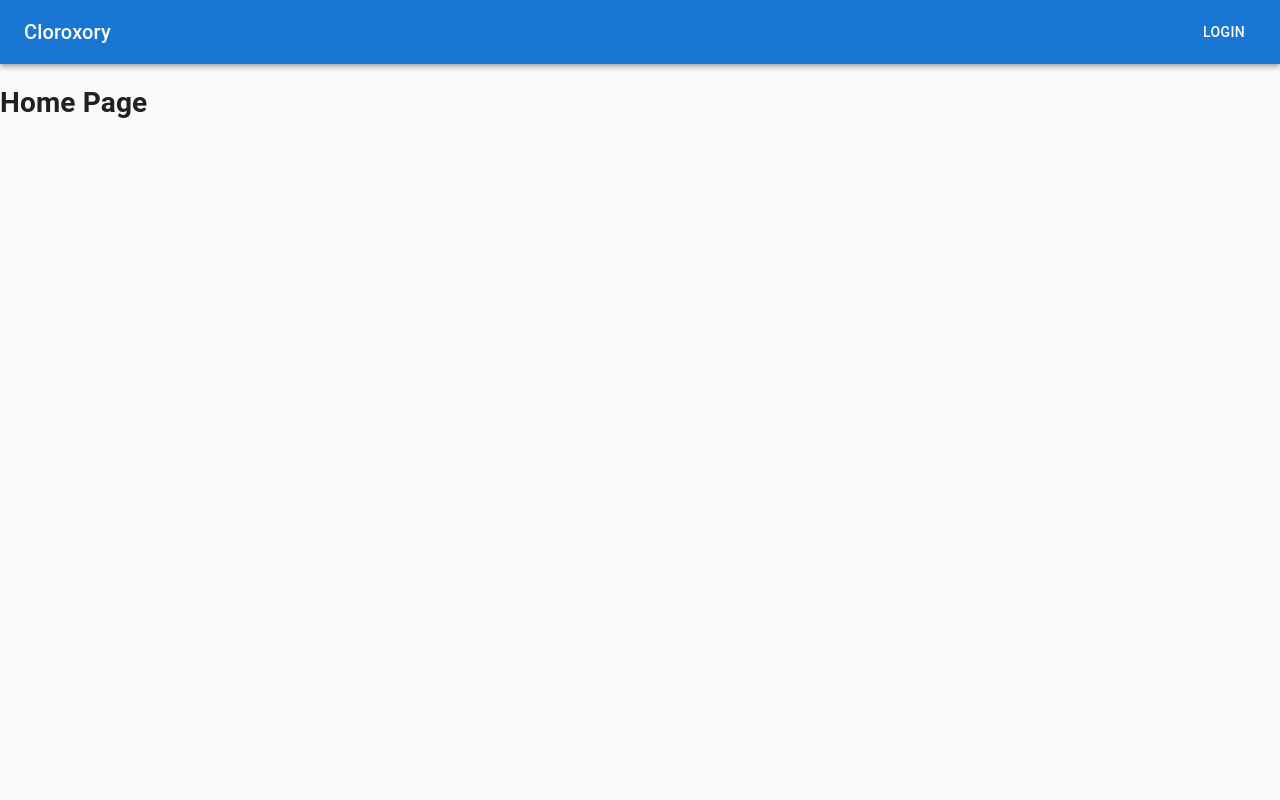
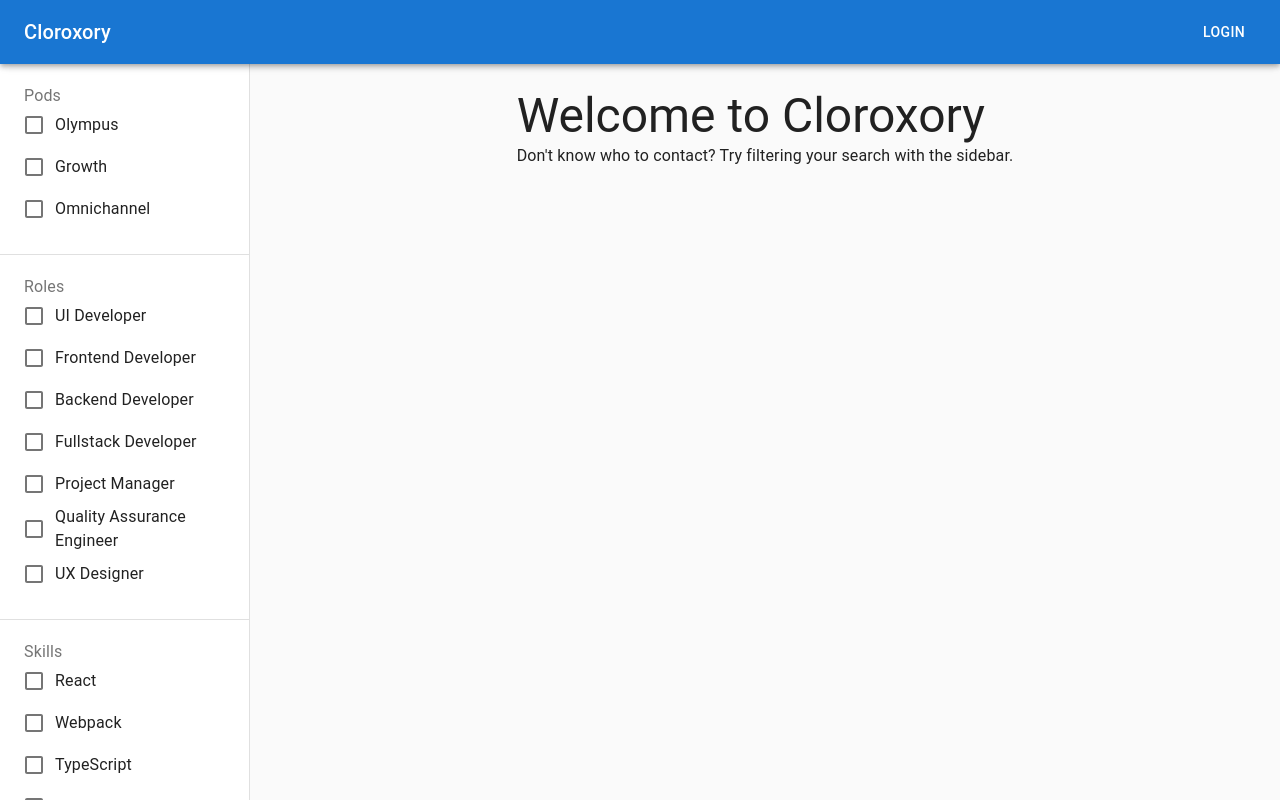
Before and after one commit to martinmags/july-challenge-tbd, a React (Create React App) app: page / in a window 1280 px wide. Built offline with nearby package versions, Linux system fonts and the light colour scheme.

Commit message:
react-hook-forms works to handle filter selection

```diff
--- a/package.json
+++ b/package.json
@@ -14,6 +14,7 @@
     "axios": "^0.21.1",
     "react": "^17.0.2",
     "react-dom": "^17.0.2",
+    "react-hook-form": "^7.12.1",
     "react-router-dom": "^5.2.0",
     "react-scripts": "4.0.3",
     "typescript": "^4.3.5",
--- a/src/App.tsx
+++ b/src/App.tsx
@@ -1,27 +1,38 @@
 import React from 'react';
 import { CssBaseline } from '@material-ui/core';
 import { BrowserRouter as Router, Switch, Route } from 'react-router-dom';
-import { ThemeProvider } from '@material-ui/core/styles';
+import { makeStyles, ThemeProvider } from '@material-ui/core/styles';
 import theme from './theme';
 // Static Components
 import Header from './components/Header';
 
 // Pages
 import { HomePage, ProfilePage, LoginPage } from './pages';
+const useStyles = makeStyles(() => ({
+	root: {
+		display: 'flex',
+	},
+}));
+function App() {
+	const classes = useStyles();
 
-function App() {
 	return (
+		<div className={classes.root}>
 			<ThemeProvider theme={theme}>
 				<Router>
 					<Header />
 					<Switch>
+						{/* PUBLIC: Search the directory by filters */}
 						<Route exact path='/' component={HomePage} />
+						{/* PUBLIC: Login with your credentials */}
+						<Route exact path='/login' component={LoginPage} />
+						{/* PROTECTED: View and Edit your profile information */}
 						<Route exact path='/profile' component={ProfilePage} />
-					<Route exact path='/login' component={LoginPage} />
 					</Switch>
 				</Router>
 				<CssBaseline />
 			</ThemeProvider>
+		</div>
 	);
 }
 
--- a/src/components/Header/index.tsx
+++ b/src/components/Header/index.tsx
@@ -1,32 +1,41 @@
 import React from 'react';
+import { createStyles, Theme, makeStyles } from '@material-ui/core/styles';
 import { AppBar, Toolbar, Typography, Button } from '@material-ui/core';
-import { makeStyles } from '@material-ui/core/styles';
+import Sidebar from '../Sidebar';
 
-const useStyles = makeStyles((theme) => ({
+const useStyles = makeStyles((theme: Theme) =>
+	createStyles({
 		root: {
+			display: 'flex',
 			flexGrow: 1,
+		},
+		appBar: {
+			zIndex: theme.zIndex.drawer + 1,
 		},
 		title: {
 			flexGrow: 1,
 		},
-}));
-interface Props {}
+	})
+);
 
-const HeaderPresenter = (props: Props) => {
+const Header = () => {
 	const classes = useStyles();
 
 	return (
 		<div className={classes.root}>
-			<AppBar position='static'>
+			<AppBar position='fixed' className={classes.appBar}>
 				<Toolbar>
-					<Typography variant='h6' className={classes.title}>
+					<Typography variant='h6' className={classes.title} noWrap>
 						Cloroxory
 					</Typography>
 					<Button color='inherit'>Login</Button>
+					{/* Accessible if logged-in */}
+					{/* <Button color='inherit'>Profile</Button> */}
 				</Toolbar>
 			</AppBar>
+			<Sidebar />
 		</div>
 	);
 };
 
-export default HeaderPresenter;
+export default Header;
--- /dev/null
+++ b/src/components/Sidebar/index.tsx
@@ -0,0 +1,245 @@
+import React from 'react';
+import { useForm, Controller, SubmitHandler } from 'react-hook-form';
+import {
+	Toolbar, // used as a spacer in Drawer
+	Drawer,
+	Divider,
+	FormControl,
+	FormLabel,
+	FormGroup,
+	FormControlLabel,
+	Checkbox,
+	Button,
+} from '@material-ui/core';
+import { makeStyles } from '@material-ui/core/styles';
+
+const drawerWidth = 250;
+
+const useStyles = makeStyles((theme) => ({
+	drawer: {
+		width: drawerWidth,
+		flexShrink: 0,
+	},
+	drawerPaper: {
+		width: drawerWidth,
+	},
+	drawerContainer: {
+		overflow: 'auto',
+	},
+	formControl: {
+		margin: theme.spacing(3),
+	},
+}));
+
+// TODO: Extract to its own file
+interface FilterTypes {
+	// Pods
+	olympus: boolean;
+	growth: boolean;
+	omnichannel: boolean;
+	// Roles
+	ui_developer: boolean;
+	fullstack_developer: boolean;
+	frontend_developer: boolean;
+	backend_developer: boolean;
+	project_manager: boolean;
+	quality_assurance_engineer: boolean;
+	ux_designer: boolean;
+	// Skills
+	react: boolean;
+	webpack: boolean;
+	typescript: boolean;
+	jest: boolean;
+	rabbitmq: boolean;
+}
+
+const Sidebar = () => {
+	const classes = useStyles();
+	const { handleSubmit, control } = useForm<FilterTypes>();
+	const onSubmit: SubmitHandler<FilterTypes> = (data) => {
+		console.log(data);
+	};
+
+	return (
+		<Drawer
+			className={classes.drawer}
+			variant='permanent'
+			classes={{
+				paper: classes.drawerPaper,
+			}}
+		>
+			<Toolbar />
+
+			<div className={classes.drawerContainer}>
+				<form onSubmit={handleSubmit(onSubmit)}>
+					{/* Pods Filter */}
+					<FormControl component='fieldset' className={classes.formControl}>
+						<FormLabel component='legend'>Pods</FormLabel>
+						<FormGroup>
+							<Controller
+								name='olympus'
+								control={control}
+								defaultValue={false}
+								rules={{ required: false }}
+								render={({ field }) => (
+									<FormControlLabel control={<Checkbox {...field} />} label='Olympus' />
+								)}
+							/>
+							<Controller
+								name='growth'
+								control={control}
+								defaultValue={false}
+								rules={{ required: false }}
+								render={({ field }) => (
+									<FormControlLabel control={<Checkbox {...field} />} label='Growth' />
+								)}
+							/>
+							<Controller
+								name='omnichannel'
+								control={control}
+								defaultValue={false}
+								rules={{ required: false }}
+								render={({ field }) => (
+									<FormControlLabel control={<Checkbox {...field} />} label='Omnichannel' />
+								)}
+							/>
+						</FormGroup>
+					</FormControl>
+					<Divider />
+
+					{/* Roles Filter */}
+					<FormControl component='fieldset' className={classes.formControl}>
+						<FormLabel component='legend'>Roles</FormLabel>
+						<FormGroup>
+							<Controller
+								name='ui_developer'
+								control={control}
+								defaultValue={false}
+								rules={{ required: false }}
+								render={({ field }) => (
+									<FormControlLabel control={<Checkbox {...field} />} label='UI Developer' />
+								)}
+							/>
+							<Controller
+								name='frontend_developer'
+								control={control}
+								defaultValue={false}
+								rules={{ required: false }}
+								render={({ field }) => (
+									<FormControlLabel control={<Checkbox {...field} />} label='Frontend Developer' />
+								)}
+							/>
+							<Controller
+								name='backend_developer'
+								control={control}
+								defaultValue={false}
+								rules={{ required: false }}
+								render={({ field }) => (
+									<FormControlLabel control={<Checkbox {...field} />} label='Backend Developer' />
+								)}
+							/>
+							<Controller
+								name='fullstack_developer'
+								control={control}
+								defaultValue={false}
+								rules={{ required: false }}
+								render={({ field }) => (
+									<FormControlLabel control={<Checkbox {...field} />} label='Fullstack Developer' />
+								)}
+							/>
+							<Controller
+								name='project_manager'
+								control={control}
+								defaultValue={false}
+								rules={{ required: false }}
+								render={({ field }) => (
+									<FormControlLabel control={<Checkbox {...field} />} label='Project Manager' />
+								)}
+							/>
+							<Controller
+								name='quality_assurance_engineer'
+								control={control}
+								defaultValue={false}
+								rules={{ required: false }}
+								render={({ field }) => (
+									<FormControlLabel
+										control={<Checkbox {...field} />}
+										label='Quality Assurance Engineer'
+									/>
+								)}
+							/>
+							<Controller
+								name='ux_designer'
+								control={control}
+								defaultValue={false}
+								rules={{ required: false }}
+								render={({ field }) => (
+									<FormControlLabel control={<Checkbox {...field} />} label='UX Designer' />
+								)}
+							/>
+						</FormGroup>
+					</FormControl>
+					<Divider />
+
+					{/* Skills Filter: TODO: Refactor to include search bar AND popular filters */}
+					<FormControl component='fieldset' className={classes.formControl}>
+						<FormLabel component='legend'>Skills</FormLabel>
+						<FormGroup>
+							<Controller
+								name='react'
+								control={control}
+								defaultValue={false}
+								rules={{ required: false }}
+								render={({ field }) => (
+									<FormControlLabel control={<Checkbox {...field} />} label='React' />
+								)}
+							/>
+							<Controller
+								name='webpack'
+								control={control}
+								defaultValue={false}
+								rules={{ required: false }}
+								render={({ field }) => (
+									<FormControlLabel control={<Checkbox {...field} />} label='Webpack' />
+								)}
+							/>
+							<Controller
+								name='typescript'
+								control={control}
+								defaultValue={false}
+								rules={{ required: false }}
+								render={({ field }) => (
+									<FormControlLabel control={<Checkbox {...field} />} label='TypeScript' />
+								)}
+							/>
+							<Controller
+								name='jest'
+								control={control}
+								defaultValue={false}
+								rules={{ required: false }}
+								render={({ field }) => (
+									<FormControlLabel control={<Checkbox {...field} />} label='Jest' />
+								)}
+							/>
+							<Controller
+								name='rabbitmq'
+								control={control}
+								defaultValue={false}
+								rules={{ required: false }}
+								render={({ field }) => (
+									<FormControlLabel control={<Checkbox {...field} />} label='RabbitMQ' />
+								)}
+							/>
+						</FormGroup>
+					</FormControl>
+					<Divider />
+					<Button className={classes.formControl} type='submit' variant='contained'>
+						Submit
+					</Button>
+				</form>
+			</div>
+		</Drawer>
+	);
+};
+
+export default Sidebar;
--- a/src/pages/HomePage.tsx
+++ b/src/pages/HomePage.tsx
@@ -1,12 +1,30 @@
+import { Toolbar, Typography } from '@material-ui/core';
 import React from 'react';
+import { createStyles, Theme, makeStyles } from '@material-ui/core/styles';
 
 interface Props {}
+const useStyles = makeStyles((theme: Theme) =>
+	createStyles({
+		root: {
+			display: 'flex',
+		},
+		content: {
+			flexGrow: 1,
+			padding: theme.spacing(3),
+		},
+	})
+);
 
 const HomePage = (props: Props) => {
+	const classes = useStyles();
 	return (
-		<div>
-			<h1>Home Page</h1>
-		</div>
+		<main className={classes.content}>
+			<Toolbar />
+			<Typography variant='h3'>Welcome to Cloroxory</Typography>
+			<Typography>
+				Don't know who to contact? Try filtering your search with the sidebar.
+			</Typography>
+		</main>
 	);
 };
 
```
Also changed, not shown: 1 other file (tests, documents, lock files or other folders). Lines whose indentation alone changed are shown as unchanged.
